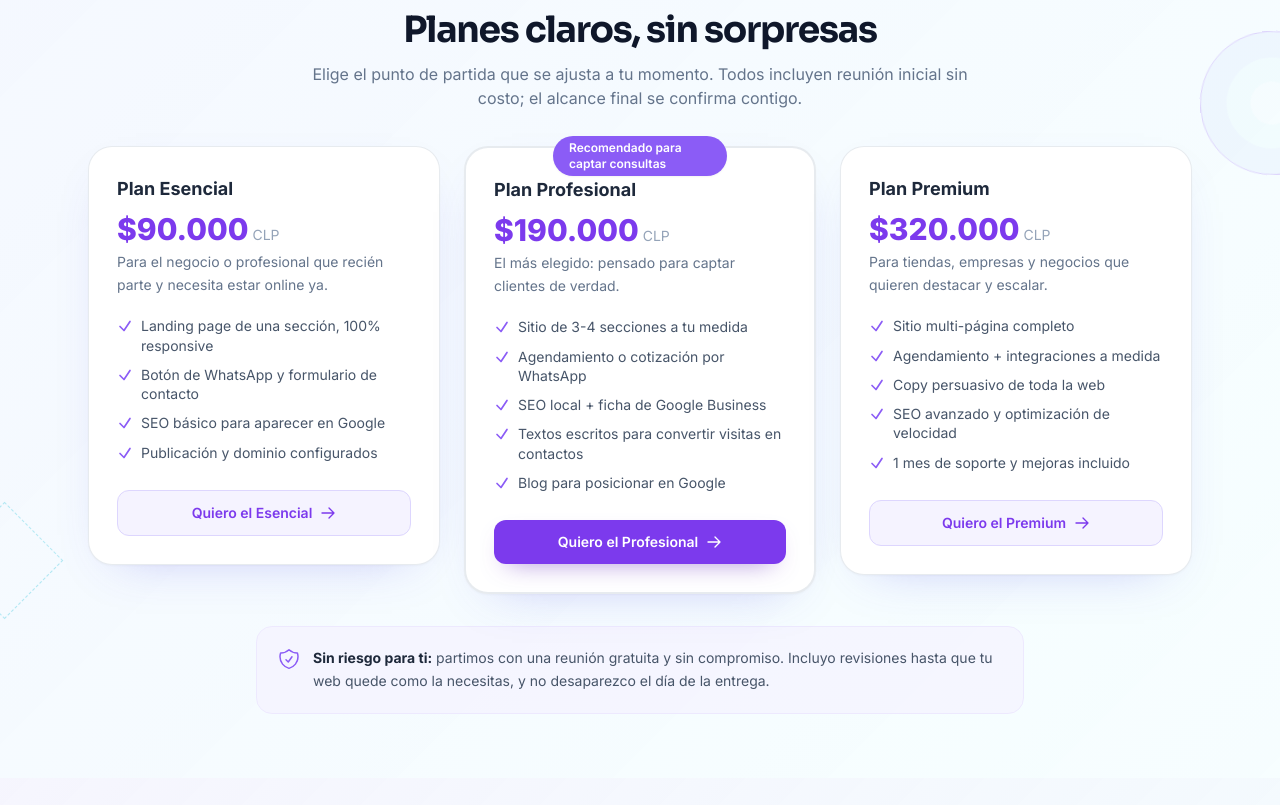
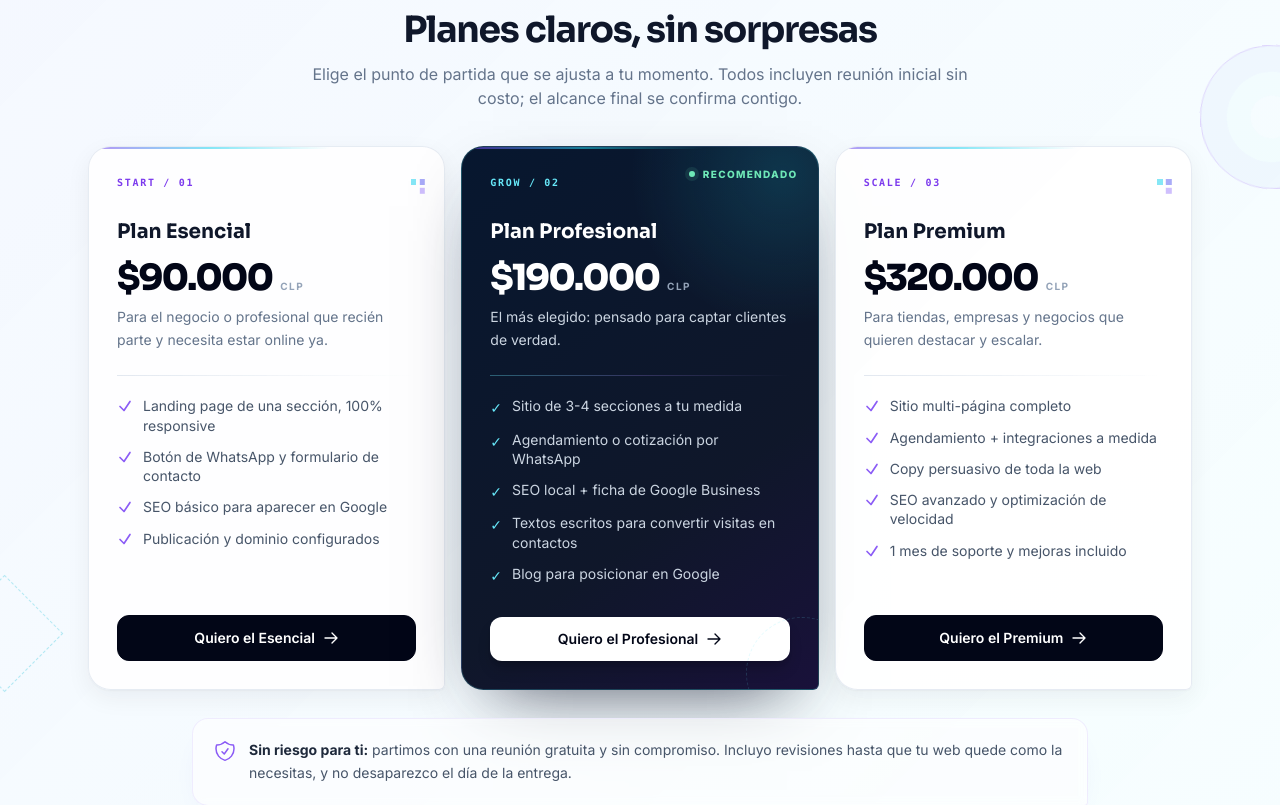
Before and after one commit to ventasconfianza100-max/luis-reyes-webs, a React (Vite) app: page / in a window 1280 px wide. Shown: the part 6422-7227 px from the top of the page. Built offline with nearby package versions, Linux system fonts and the light colour scheme.

Commit message:
moderniza seccion de planes

```diff
--- a/src/components/Pricing.jsx
+++ b/src/components/Pricing.jsx
@@ -9,6 +9,7 @@ const wa = (plan) =>
 
 const plans = [
   {
+    code: 'START / 01',
     name: 'Plan Esencial',
     price: '$90.000',
     pitch: 'Para el negocio o profesional que recién parte y necesita estar online ya.',
@@ -22,6 +23,7 @@ const plans = [
     highlight: false,
   },
   {
+    code: 'GROW / 02',
     name: 'Plan Profesional',
     price: '$190.000',
     pitch: 'El más elegido: pensado para captar clientes de verdad.',
@@ -36,6 +38,7 @@ const plans = [
     highlight: true,
   },
   {
+    code: 'SCALE / 03',
     name: 'Plan Premium',
     price: '$320.000',
     pitch: 'Para tiendas, empresas y negocios que quieren destacar y escalar.',
@@ -74,33 +77,39 @@ export default function Pricing() {
         </p>
       </div>
 
-      <div className="grid grid-cols-1 md:grid-cols-3 gap-5 md:gap-6 items-start">
+      <div className="pricing-grid grid grid-cols-1 md:grid-cols-3 gap-4 items-stretch">
         {plans.map((plan) => (
           <div
             key={plan.name}
-            className={`relative rounded-3xl p-7 flex flex-col transition-all hover:-translate-y-1 ${
+            className={`pricing-card relative p-6 md:p-7 flex flex-col transition-all hover:-translate-y-1 ${
               plan.highlight
-                ? 'bg-white shadow-lift border-2 border-brand-400 ring-4 ring-brand-100'
-                : 'bg-white shadow-soft border border-slate-100'
+                ? 'pricing-card--featured bg-slate-950 text-white shadow-[0_28px_70px_-32px_rgba(15,23,42,.8)] border border-cyan-300/20'
+                : 'bg-white/90 shadow-soft border border-slate-200/80'
             }`}
           >
             {plan.highlight && (
-              <span className="absolute -top-3 left-1/2 -translate-x-1/2 bg-brand-500 text-white text-xs font-semibold px-4 py-1 rounded-full shadow-sm">
-                Recomendado para captar consultas
+              <span className="pricing-recommended absolute right-5 top-5 inline-flex items-center gap-2 text-[10px] font-extrabold uppercase tracking-[.13em] text-emerald-300">
+                <span className="h-1.5 w-1.5 rounded-full bg-emerald-300 shadow-[0_0_0_4px_rgba(110,231,183,.1)]" /> Recomendado
               </span>
             )}
 
-            <h3 className="text-lg font-bold text-slate-800">{plan.name}</h3>
-            <div className="mt-2 mb-1 flex items-baseline gap-1">
-              <span className="text-3xl font-extrabold text-brand-600">{plan.price}</span>
-              <span className="text-slate-400 text-sm">CLP</span>
+            <div className="mb-7 flex items-center justify-between gap-3">
+              <span className={`font-mono text-[10px] font-bold tracking-[.17em] ${plan.highlight ? 'text-cyan-300' : 'text-brand-600'}`}>{plan.code}</span>
+              {!plan.highlight && <span className="pricing-pixels" aria-hidden="true" />}
             </div>
-            <p className="text-slate-500 text-sm leading-relaxed mb-5">{plan.pitch}</p>
 
-            <ul className="space-y-2.5 mb-7 flex-1">
+            <h3 className={`font-display text-xl font-bold ${plan.highlight ? 'text-white' : 'text-slate-900'}`}>{plan.name}</h3>
+            <div className="mt-3 mb-2 flex items-baseline gap-2">
+              <span className={`font-display text-4xl font-extrabold tracking-[-.055em] ${plan.highlight ? 'text-white' : 'text-slate-950'}`}>{plan.price}</span>
+              <span className={`text-[10px] font-bold tracking-[.14em] ${plan.highlight ? 'text-slate-400' : 'text-slate-400'}`}>CLP</span>
+            </div>
+            <p className={`${plan.highlight ? 'text-slate-300' : 'text-slate-500'} text-sm leading-relaxed mb-6 min-h-[2.75rem]`}>{plan.pitch}</p>
+
+            <div className={`mb-5 h-px ${plan.highlight ? 'bg-gradient-to-r from-cyan-300/35 via-brand-400/25 to-transparent' : 'bg-gradient-to-r from-slate-200 to-transparent'}`} />
+            <ul className="space-y-3 mb-8 flex-1">
               {plan.features.map((f) => (
-                <li key={f} className="flex gap-2 text-sm text-slate-600 leading-snug">
-                  <Check />
+                <li key={f} className={`flex gap-2.5 text-sm leading-snug ${plan.highlight ? 'text-slate-300' : 'text-slate-600'}`}>
+                  {plan.highlight ? <span className="mt-0.5 text-cyan-300">✓</span> : <Check />}
                   <span>{f}</span>
                 </li>
               ))}
@@ -113,8 +122,8 @@ export default function Pricing() {
               data-analytics={`pricing_click_${plan.name.toLowerCase().replaceAll(' ', '_')}`}
               className={`inline-flex items-center justify-center gap-2 px-5 py-3 rounded-xl font-semibold text-sm transition-all w-full ${
                 plan.highlight
-                  ? 'bg-brand-600 text-white hover:bg-brand-700 shadow-soft hover:shadow-lift'
-                  : 'bg-brand-50 text-brand-600 hover:bg-brand-100 border border-brand-200'
+                  ? 'bg-white text-slate-950 hover:bg-cyan-50 shadow-lg shadow-black/20'
+                  : 'bg-slate-950 text-white hover:bg-brand-700 border border-slate-950'
               }`}
             >
               {plan.cta}
@@ -127,7 +136,7 @@ export default function Pricing() {
       </div>
 
       {/* Garantía / reversión de riesgo */}
-      <div className="mt-8 max-w-3xl mx-auto rounded-2xl bg-brand-50/70 border border-brand-100 p-5 flex items-start gap-3">
+      <div className="pricing-assurance mt-7 max-w-4xl mx-auto border border-brand-100/80 bg-white/60 p-5 flex items-start gap-3 backdrop-blur-sm">
         <svg viewBox="0 0 24 24" fill="none" stroke="currentColor" strokeWidth="1.5" className="w-6 h-6 text-brand-500 flex-shrink-0">
           <path strokeLinecap="round" strokeLinejoin="round" d="M9 12.75L11.25 15 15 9.75m-3-7.036A11.959 11.959 0 013.598 6 11.99 11.99 0 003 9.749c0 5.592 3.824 10.29 9 11.623 5.176-1.332 9-6.03 9-11.622 0-1.31-.21-2.571-.598-3.751h-.152c-3.196 0-6.1-1.248-8.25-3.285z" />
         </svg>
--- a/src/index.css
+++ b/src/index.css
@@ -234,6 +234,49 @@ body {
   transition: transform .25s ease, box-shadow .25s ease;
 }
 .process-step:hover .process-number { transform: translateY(-2px); box-shadow: 4px 5px 0 rgba(34,211,238,.14); }
+.pricing-section {
+  background:
+    radial-gradient(circle at 50% 42%, rgba(124,58,237,.075), transparent 34%),
+    linear-gradient(135deg, rgba(248,250,252,.94), rgba(238,242,255,.62) 52%, rgba(236,254,255,.4));
+}
+.pricing-grid { perspective: 1200px; }
+.pricing-card {
+  overflow: hidden;
+  border-radius: 1.4rem 1.4rem .38rem 1.4rem;
+  transform: translateZ(0);
+}
+.pricing-card::before {
+  content: '';
+  position: absolute;
+  inset: 0 0 auto;
+  height: 2px;
+  background: linear-gradient(90deg,#7c3aed,#22d3ee,transparent 68%);
+  opacity: .55;
+}
+.pricing-card--featured {
+  background:
+    radial-gradient(circle at 90% 5%, rgba(34,211,238,.16), transparent 25%),
+    linear-gradient(145deg,#07172f,#0f172a 65%,#19113a);
+}
+.pricing-card--featured::after {
+  content: '';
+  position: absolute;
+  right: -2.5rem;
+  bottom: -2.5rem;
+  width: 7rem;
+  height: 7rem;
+  border: 1px dashed rgba(103,232,249,.17);
+  border-radius: 50%;
+  pointer-events: none;
+}
+.pricing-pixels {
+  width: .35rem;
+  height: .35rem;
+  background: #22d3ee;
+  box-shadow: .55rem 0 #6366f1, .55rem .55rem #a78bfa;
+  opacity: .55;
+}
+.pricing-assurance { border-radius: 1rem 1rem .25rem 1rem; box-shadow: 0 14px 40px -30px rgba(79,70,229,.45); }
 .footer-mark {
   display: grid;
   width: 2.35rem;
```
